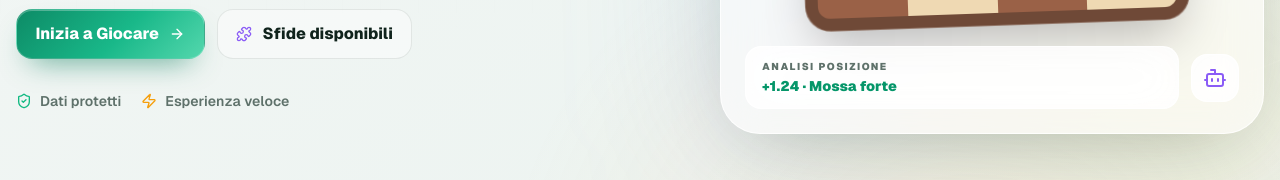
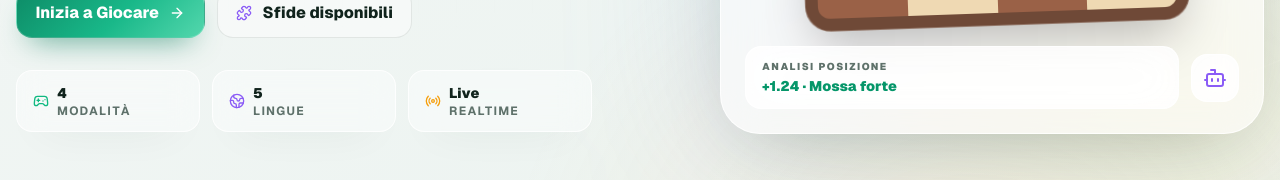
Before and after one commit to JakeKing0001/board-verse-new, a Next.js app: page / in a window 1280 px wide. Shown: the part 620-800 px from the top of the page. Built offline with nearby package versions, Linux system fonts and the light colour scheme; no server answers.

Commit message:
feat: polish project showcase

```diff
--- a/next.config.ts
+++ b/next.config.ts
@@ -18,6 +18,7 @@ const contentSecurityPolicy = [
 ].join('; ');
 
 const nextConfig: NextConfig = {
+  agentRules: false,
   reactStrictMode: true,
   allowedDevOrigins: ['127.0.0.1'],
   turbopack: {
--- a/public/locales/de.json
+++ b/public/locales/de.json
@@ -21,6 +21,10 @@
     "homeFeatureStatsDescription": "Private, übersichtliche Statistiken zeigen dir, wo du besser wirst.",
     "homePrivate": "Geschützte Daten",
     "homeFast": "Schnelles Erlebnis",
+    "homeAtGlance": "BoardVerse auf einen Blick",
+    "homeModes": "Spielmodi",
+    "homeLanguages": "Sprachen",
+    "homeRealtime": "Echtzeit",
     "play": "Jetzt spielen",
     "chooseMode": "Wähle den Spielmodus",
     "chooseModeDescription": "Wähle, wie du in die Partie einsteigst. Jeder Modus bietet dasselbe flüssige, fokussierte Erlebnis.",
--- a/public/locales/en.json
+++ b/public/locales/en.json
@@ -21,6 +21,10 @@
     "homeFeatureStatsDescription": "Private, readable statistics that show where you are improving.",
     "homePrivate": "Protected data",
     "homeFast": "Fast experience",
+    "homeAtGlance": "BoardVerse at a glance",
+    "homeModes": "Game modes",
+    "homeLanguages": "Languages",
+    "homeRealtime": "Realtime",
     "play": "Start Playing",
     "chooseMode": "Select Game Mode",
     "chooseModeDescription": "Choose how to enter the match. Every mode keeps the same fluid, focused experience.",
--- a/public/locales/es.json
+++ b/public/locales/es.json
@@ -21,6 +21,10 @@
     "homeFeatureStatsDescription": "Estadísticas privadas y claras para descubrir dónde mejoras.",
     "homePrivate": "Datos protegidos",
     "homeFast": "Experiencia rápida",
+    "homeAtGlance": "BoardVerse de un vistazo",
+    "homeModes": "Modos",
+    "homeLanguages": "Idiomas",
+    "homeRealtime": "Tiempo real",
     "play": "Comenzar a jugar",
     "chooseMode": "Seleccionar modo de juego",
     "chooseModeDescription": "Elige cómo entrar en la partida. Cada modo conserva la misma experiencia fluida y concentrada.",
--- a/public/locales/fr.json
+++ b/public/locales/fr.json
@@ -21,6 +21,10 @@
     "homeFeatureStatsDescription": "Des statistiques privées et lisibles pour comprendre vos progrès.",
     "homePrivate": "Données protégées",
     "homeFast": "Expérience rapide",
+    "homeAtGlance": "BoardVerse en bref",
+    "homeModes": "Modes",
+    "homeLanguages": "Langues",
+    "homeRealtime": "Temps réel",
     "play": "Commencer à jouer",
     "chooseMode": "Sélectionner le mode de jeu",
     "chooseModeDescription": "Choisissez comment entrer dans la partie. Chaque mode conserve la même expérience fluide et ciblée.",
--- a/public/locales/it.json
+++ b/public/locales/it.json
@@ -21,6 +21,10 @@
     "homeFeatureStatsDescription": "Statistiche private e leggibili per capire dove migliori.",
     "homePrivate": "Dati protetti",
     "homeFast": "Esperienza veloce",
+    "homeAtGlance": "BoardVerse in breve",
+    "homeModes": "Modalità",
+    "homeLanguages": "Lingue",
+    "homeRealtime": "Realtime",
     "play": "Inizia a Giocare",
     "chooseMode": "Seleziona la Modalità",
     "chooseModeDescription": "Scegli come entrare in partita. Ogni modalità mantiene la stessa esperienza fluida e concentrata.",
--- a/src/app/components/MainPage.tsx
+++ b/src/app/components/MainPage.tsx
@@ -4,10 +4,11 @@ import {
   ArrowRight,
   Bot,
   ChartNoAxesCombined,
+  Gamepad2,
+  Globe2,
   Puzzle,
-  ShieldCheck,
+  Radio,
   Sparkles,
-  Zap,
 } from "lucide-react";
 import Link from "next/link";
 import toast from "react-hot-toast";
@@ -84,14 +85,33 @@ const MainPage = () => {
               </Link>
             </div>
 
-            <div className="mt-8 flex flex-wrap gap-x-5 gap-y-2 text-sm font-semibold text-[var(--bv-muted)]">
-              <span className="inline-flex items-center gap-2">
-                <ShieldCheck aria-hidden="true" className="h-4 w-4 text-emerald-500" />
-                {t.homePrivate || "Dati protetti"}
+            <div className="mt-8 grid max-w-xl grid-cols-3 gap-2 sm:gap-3" aria-label={t.homeAtGlance || "BoardVerse in breve"}>
+              <span className="bv-glass-soft flex min-w-0 items-center gap-2 rounded-2xl px-3 py-3 sm:px-4">
+                <Gamepad2 aria-hidden="true" className="h-4 w-4 shrink-0 text-emerald-500" />
+                <span className="min-w-0">
+                  <strong className="block text-sm font-black">4</strong>
+                  <span className="block truncate text-[10px] font-bold uppercase tracking-[0.11em] text-[var(--bv-muted)] sm:text-xs">
+                    {t.homeModes || "Modalità"}
+                  </span>
+                </span>
               </span>
-              <span className="inline-flex items-center gap-2">
-                <Zap aria-hidden="true" className="h-4 w-4 text-amber-500" />
-                {t.homeFast || "Esperienza veloce"}
+              <span className="bv-glass-soft flex min-w-0 items-center gap-2 rounded-2xl px-3 py-3 sm:px-4">
+                <Globe2 aria-hidden="true" className="h-4 w-4 shrink-0 text-violet-500" />
+                <span className="min-w-0">
+                  <strong className="block text-sm font-black">5</strong>
+                  <span className="block truncate text-[10px] font-bold uppercase tracking-[0.11em] text-[var(--bv-muted)] sm:text-xs">
+                    {t.homeLanguages || "Lingue"}
+                  </span>
+                </span>
+              </span>
+              <span className="bv-glass-soft flex min-w-0 items-center gap-2 rounded-2xl px-3 py-3 sm:px-4">
+                <Radio aria-hidden="true" className="h-4 w-4 shrink-0 text-amber-500" />
+                <span className="min-w-0">
+                  <strong className="block text-sm font-black">Live</strong>
+                  <span className="block truncate text-[10px] font-bold uppercase tracking-[0.11em] text-[var(--bv-muted)] sm:text-xs">
+                    {t.homeRealtime || "Realtime"}
+                  </span>
+                </span>
               </span>
             </div>
           </div>
```
Also changed, not shown: 3 other files (tests, documents, lock files or other folders).
